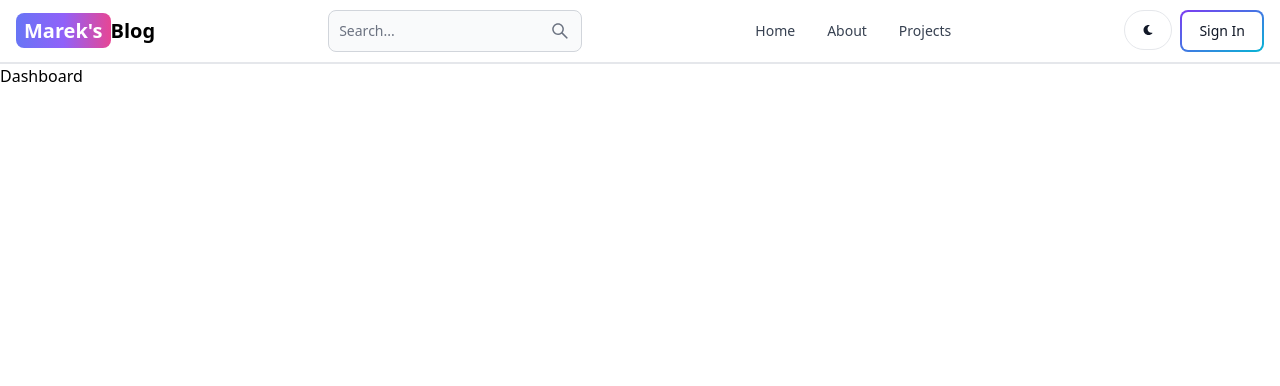
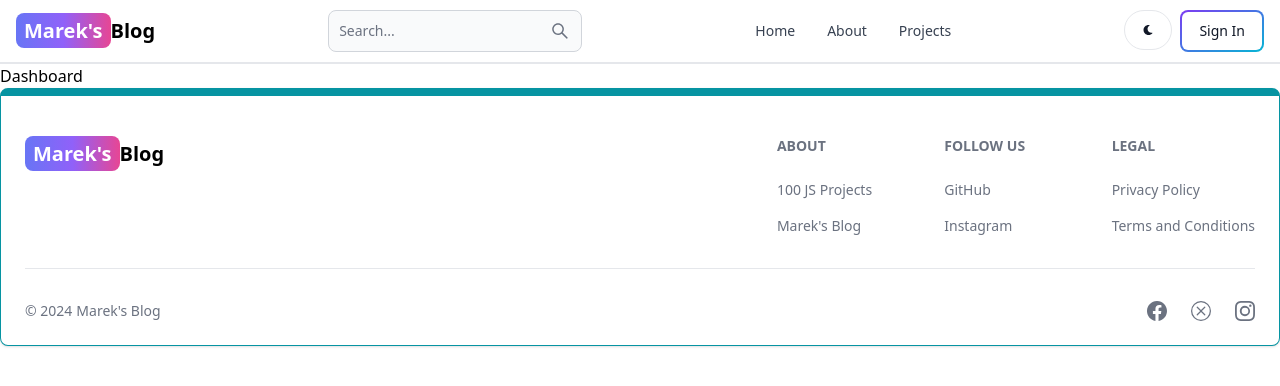
Before and after one commit to MareksNo/MERN_blog, a React (Vite) app in the folder client/: page /dashboard in a window 1280 px wide. Shown: the top 386 px of the page. Built offline with nearby package versions, Linux system fonts and the light colour scheme.

Commit message:
Create and add the Footer component

```diff
--- a/client/src/App.jsx
+++ b/client/src/App.jsx
@@ -7,6 +7,7 @@
 import Projects from "./pages/Projects";
 import Dashboard from "./pages/Dashboard";
 import Header from "./Components/header";
+import Footer from "./Components/Footer";
 
 export default function App() {
   return (
@@ -20,6 +21,7 @@
         <Route path="/projects" element={<Projects />}></Route>
         <Route path="/dashboard" element={<Dashboard />}></Route>
       </Routes>
+      <Footer></Footer>
     </BrowserRouter>
   );
 }
--- /dev/null
+++ b/client/src/Components/Footer.jsx
@@ -0,0 +1,98 @@
+import React from "react";
+import { Footer } from "flowbite-react";
+import { Link } from "react-router-dom";
+import { BsFacebook, BsInstagram, BsXCircle } from "react-icons/bs";
+
+export default function FooterCom() {
+  return (
+    <Footer container className="border border-t-8 border-teal-500">
+      <div className="w-full max-w-7xl mx-auto">
+        <div className="grid w-full justify-between sm:flex md:grid-cols-1">
+          <div className="mt-5">
+            <Link
+              to="/"
+              className="self-center whitespace-nowrap text-lg sm:text-xl font-semibold dark:text-white"
+            >
+              <span className="px-2 py-1 bg-gradient-to-r from-indigo-500 via-purple-500 to-pink-500 rounded-lg text-white">
+                Marek's
+              </span>
+              Blog
+            </Link>
+          </div>
+          <div className="grid grid-cols-2 gap-3 sm:mt-4 sm:grid-cols-3 sm:gap-6">
+            <div>
+              <Footer.Title title="About"></Footer.Title>
+              <Footer.LinkGroup col>
+                <Footer.Link
+                  href="https://www.google.com"
+                  target="_blank"
+                  rel="noopener noreferrer"
+                >
+                  100 JS Projects
+                </Footer.Link>
+                <Footer.Link
+                  href="/about"
+                  target="_blank"
+                  rel="noopener noreferrer"
+                >
+                  Marek's Blog
+                </Footer.Link>
+              </Footer.LinkGroup>
+            </div>
+            <div>
+              <Footer.Title title="Follow Us"></Footer.Title>
+              <Footer.LinkGroup col>
+                <Footer.Link
+                  href="https://www.google.com"
+                  target="_blank"
+                  rel="noopener noreferrer"
+                >
+                  GitHub
+                </Footer.Link>
+                <Footer.Link
+                  href="/about"
+                  target="_blank"
+                  rel="noopener noreferrer"
+                >
+                  Instagram
+                </Footer.Link>
+              </Footer.LinkGroup>
+            </div>
+            <div>
+              <Footer.Title title="Legal"></Footer.Title>
+              <Footer.LinkGroup col>
+                <Footer.Link
+                  href="https://www.google.com"
+                  target="_blank"
+                  rel="noopener noreferrer"
+                >
+                  Privacy Policy
+                </Footer.Link>
+                <Footer.Link
+                  href="/about"
+                  target="_blank"
+                  rel="noopener noreferrer"
+                >
+                  Terms and Conditions
+                </Footer.Link>
+              </Footer.LinkGroup>
+            </div>
+          </div>
+        </div>
+        <Footer.Divider></Footer.Divider>
+        <div className=" w-full sm:items-center sm:flex sm:justify-between">
+          <Footer.Copyright
+            href="#"
+            by="Marek's Blog"
+            year={new Date().getFullYear()}
+          ></Footer.Copyright>
+          <div className="flex gap-6 sm:mt-0 mt-4 sm:justify-center">
+            <Footer.Icon href="#" icon={BsFacebook}></Footer.Icon>
+            <Footer.Icon href="#" icon={BsXCircle}></Footer.Icon>
+            <Footer.Icon href="#" icon={BsInstagram}></Footer.Icon>
+          </div>
+        </div>
+      </div>
+    </Footer>
+  );
+}
```
